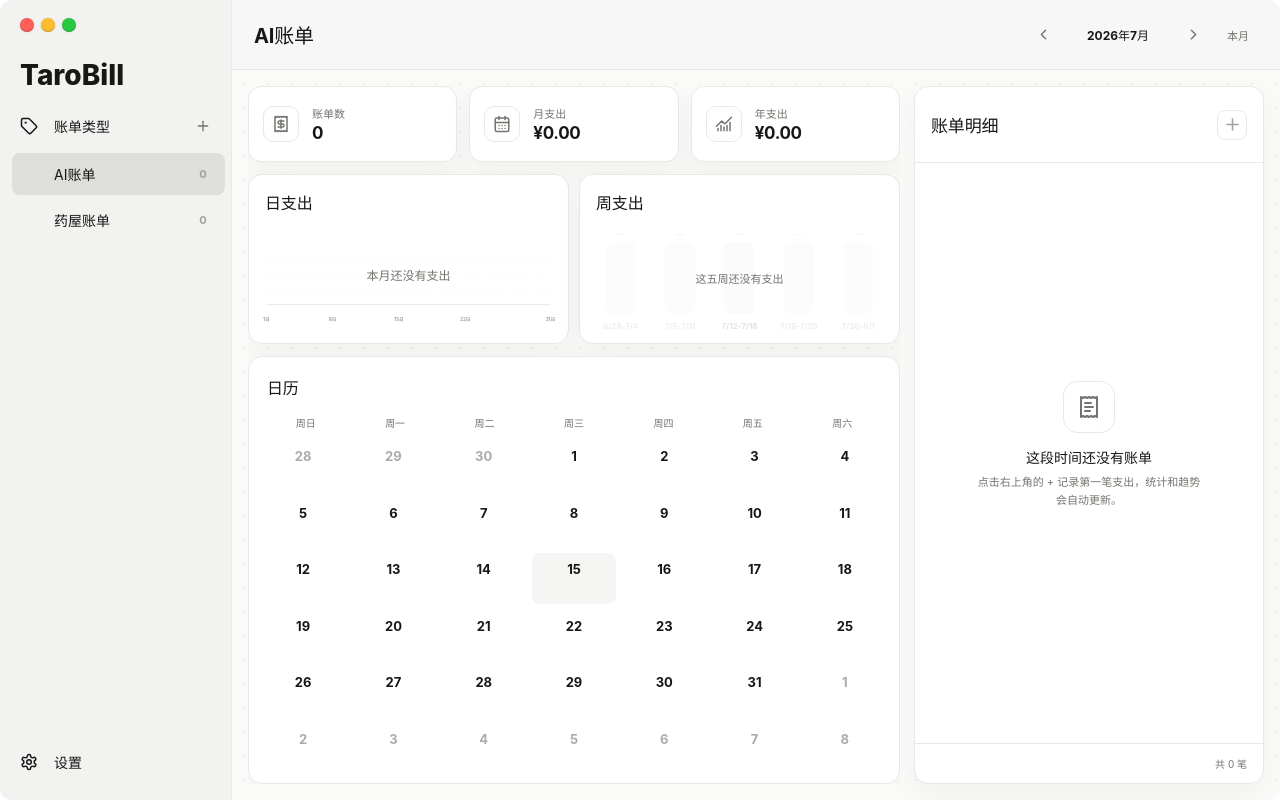
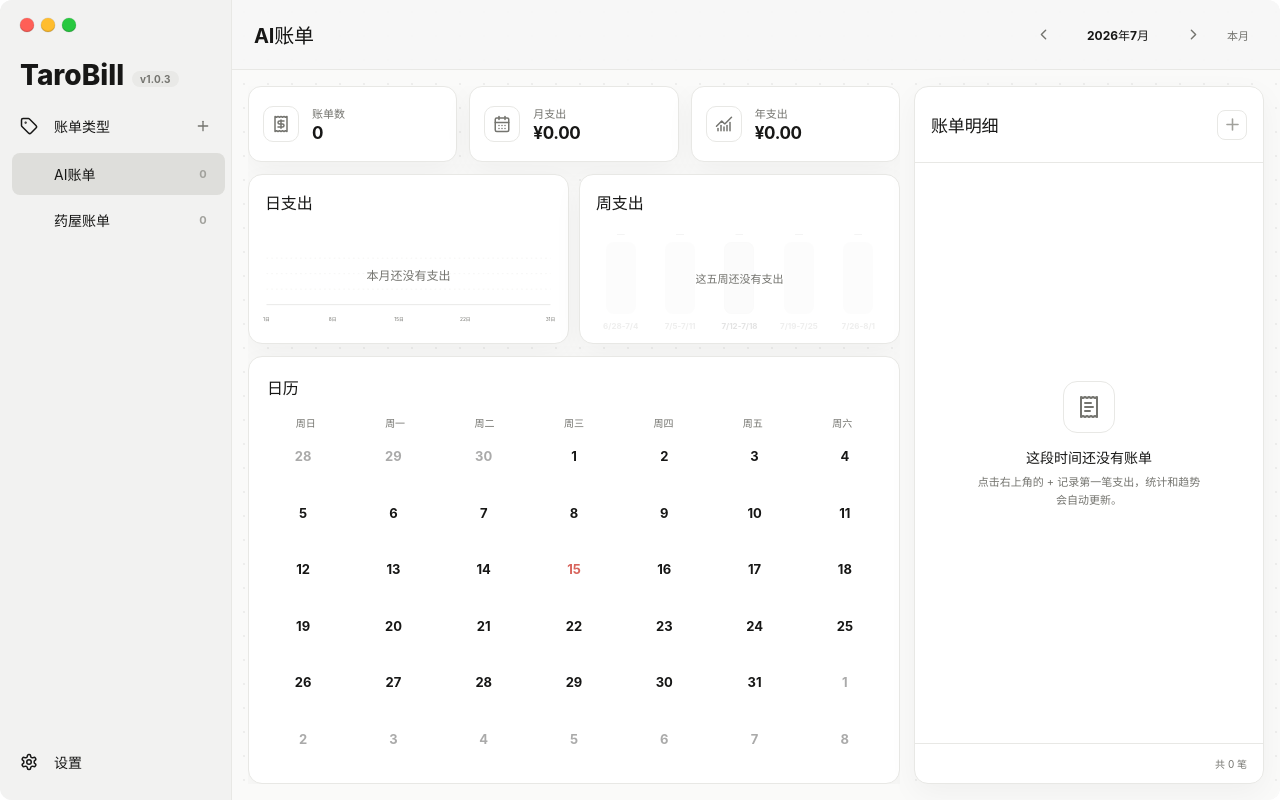
Before and after one commit to InhamiRei/TaroBill, a React (Vite) app: page / in a window 1280 px wide. Built offline with nearby package versions, Linux system fonts and the light colour scheme.

Commit message:
💰 Fixed issue # 完成v1.0.3版本

```diff
--- a/electron.vite.config.ts
+++ b/electron.vite.config.ts
@@ -1,6 +1,7 @@
 import { resolve } from 'node:path'
 import { defineConfig, externalizeDepsPlugin } from 'electron-vite'
 import react from '@vitejs/plugin-react'
+import pkg from './package.json'
 
 // 主进程、预加载脚本和渲染进程分别构建，保持 Electron 权限边界清晰。
 export default defineConfig({
@@ -26,6 +27,10 @@
   },
   renderer: {
     root: '.',
+    // 版本号取自 package.json，define 在构建期替换，改版本时侧栏标签自动同步。
+    define: {
+      __APP_VERSION__: JSON.stringify(pkg.version)
+    },
     plugins: [react()],
     server: {
       watch: {
--- a/package.json
+++ b/package.json
@@ -1,7 +1,7 @@
 {
   "name": "tarobill",
   "productName": "TaroBill",
-  "version": "1.0.2",
+  "version": "1.0.3",
   "description": "A lightweight desktop expense tracker for monthly and yearly bills.",
   "author": "Taro",
   "main": "out/main/index.js",
--- a/src/renderer/App.tsx
+++ b/src/renderer/App.tsx
@@ -296,6 +296,7 @@
           )}
           <div className="brand-title">
             <strong>TaroBill</strong>
+            <span className="brand-version">v{__APP_VERSION__}</span>
           </div>
           <div className="sidebar-heading">
             <Tag size={18} />
--- a/src/renderer/styles.less
+++ b/src/renderer/styles.less
@@ -217,6 +217,20 @@
   -webkit-app-region: drag;
 }
 
+.brand-version {
+  margin-left: 8px;
+  margin-bottom: 4px;
+  align-self: flex-end;
+  padding: 2px 8px;
+  color: var(--muted);
+  background: var(--hover-bg);
+  border-radius: 999px;
+  font-size: 10px;
+  font-weight: 650;
+  letter-spacing: 0.02em;
+  -webkit-app-region: drag;
+}
+
 .sidebar-heading {
   display: grid;
   height: 40px;
@@ -688,13 +702,14 @@
 
 .calendar-cell .day-amount.has-value { color: var(--expense); }
 .calendar-cell.outside { opacity: 0.36; }
-.calendar-cell.today {
+.calendar-cell.today strong {
+  /* 今日只把日期数字标红，不画方框，避免与选中态的填充混淆。 */
+  color: var(--expense);
+}
+.calendar-cell.selected {
   background: color-mix(in srgb, var(--selected-bg) 30%, transparent);
-}
-.calendar-cell.selected {
-  background: color-mix(in srgb, var(--selected-bg) 48%, transparent);
   border-color: transparent;
-  box-shadow: inset 0 0 0 1px color-mix(in srgb, var(--text) 7%, transparent);
+  box-shadow: inset 0 0 0 1px color-mix(in srgb, var(--text) 5%, transparent);
 }
 
 .chart-panel {
--- a/src/renderer/vite-env.d.ts
+++ b/src/renderer/vite-env.d.ts
@@ -3,6 +3,8 @@
 import type { TaroBillApi } from '../shared/types'
 
 declare global {
+  // 由 Vite define 注入，取值同步 package.json 的 version，避免手改两处。
+  const __APP_VERSION__: string
   interface Window {
     taroBill?: TaroBillApi
   }
--- a/tsconfig.node.json
+++ b/tsconfig.node.json
@@ -9,6 +9,7 @@
     "skipLibCheck": true,
     "allowSyntheticDefaultImports": true,
     "esModuleInterop": true,
+    "resolveJsonModule": true,
     "types": ["node", "vitest/globals"],
     "noEmit": true
   },
--- a/vite.config.ts
+++ b/vite.config.ts
@@ -1,7 +1,12 @@
 import { defineConfig } from 'vite'
 import react from '@vitejs/plugin-react'
+import pkg from './package.json'
 
 // 独立 Vite 配置只服务浏览器视觉预览，正式桌面构建仍由 electron-vite 负责。
 export default defineConfig({
+  // 与 electron.vite 保持同一来源，浏览器预览也能看到与 package.json 同步的版本号。
+  define: {
+    __APP_VERSION__: JSON.stringify(pkg.version)
+  },
   plugins: [react()]
 })
```
Also changed, not shown: 1 other file (tests, documents, lock files or other folders).
